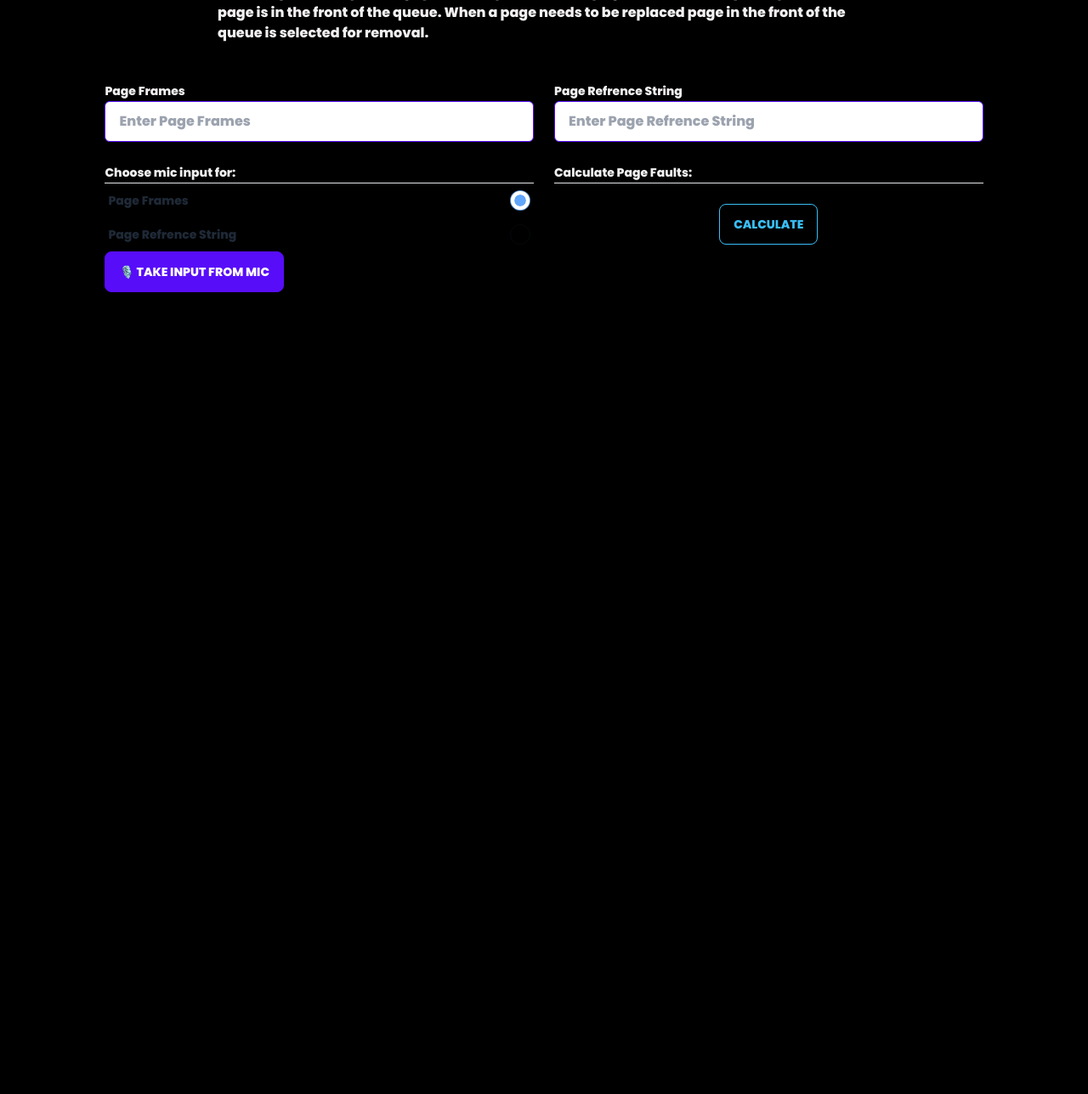
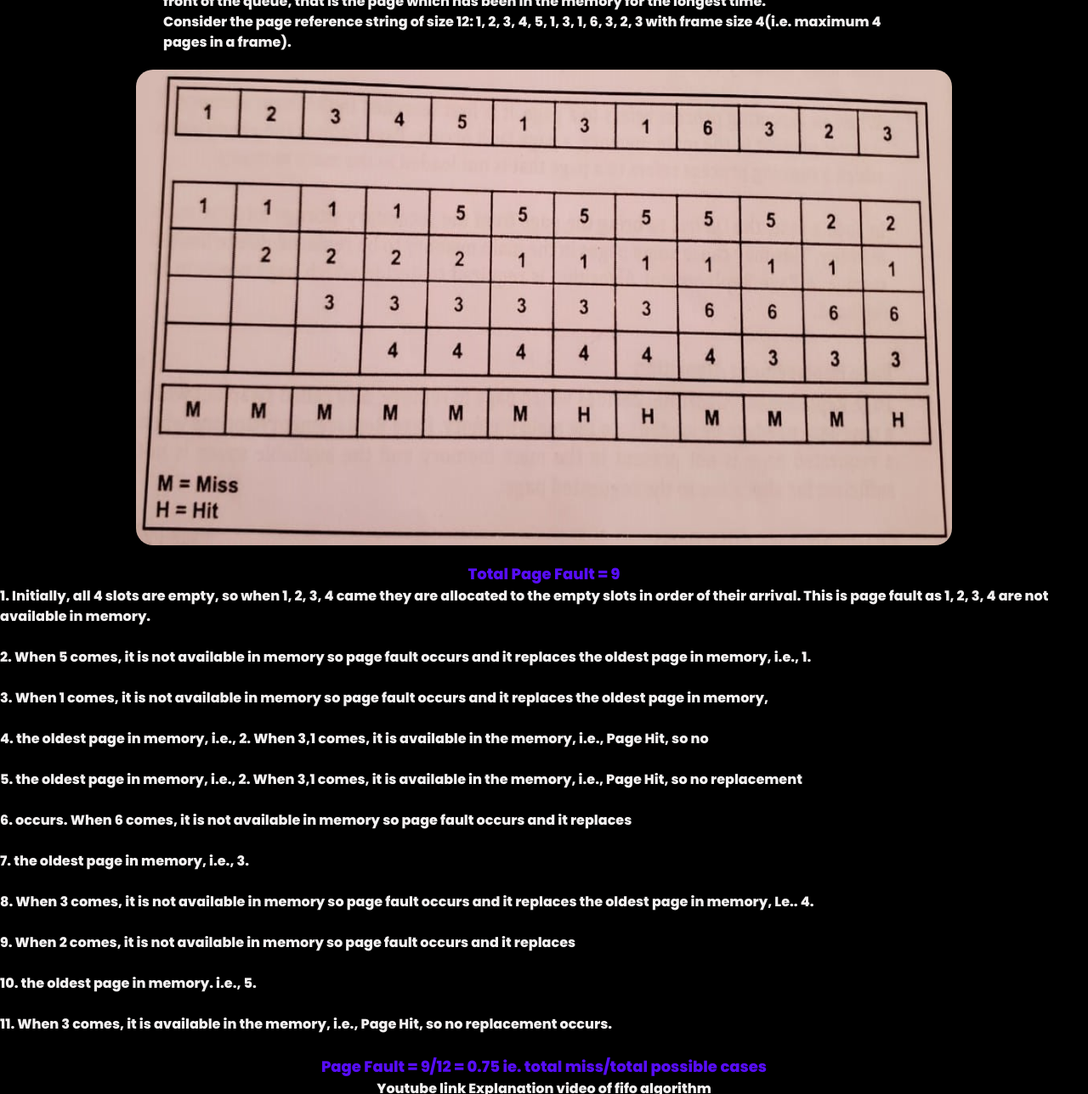
Before and after one commit to BuddyCodez/bos-pagereplacement, a plain HTML site: page pagereplacement/fifo.html in a window 1280 px wide. Shown: the part 247-1535 px from the top of the page at 85% size. Drawn offline with nearby package versions, Linux system fonts and the light colour scheme; a script that the page names is missing; a web font is replaced by a local one.

Commit message:
new latest

```diff
--- a/pagereplacement/fifo.html
+++ b/pagereplacement/fifo.html
@@ -12,18 +12,36 @@
 
 </head>
 
-<body class=" transition-colors">
+<body class=" transition-colors flex justify-center items-start" style="height: 100vh">
     <header>
         <!-- ! Navbar -->
         <div class="navbar bg-base-100 text-white" style="position: fixed;">
             <div class="flex-1">
 
-                <a class="btn btn-ghost normal-case text-xl">
+                <a class="btn btn-ghost normal-case text-xl" href="index.html">
                     Page Replacement Algorithm</a>
 
             </div>
 
             <div class="flex-none">
+                <ul class="menu menu-horizontal px-1">
+
+                    <li tabindex="0">
+                        <a>
+                            Explanation
+                            <svg class="fill-current" xmlns="http://www.w3.org/2000/svg" width="20" height="20"
+                                viewBox="0 0 24 24">
+                                <path d="M7.41,8.58L12,13.17L16.59,8.58L18,10L12,16L6,10L7.41,8.58Z" />
+                            </svg>
+                        </a>
+                        <ul class="p-2 bg-base-100">
+                            <li><a href="fifo.html">First In First Out</a></li>
+                            <li><a href="lru.html">Least Recently Used</a></li>
+                        </ul>
+                    </li>
+                    <li><br /> <br /></li>
+                    <li><br /> <br /></li>
+                </ul>
                 <label class="swap swap-rotate" onclick="toggle();">
                     <input type="checkbox" onclick="toggle();" />
 
@@ -38,98 +56,127 @@
                             d="M21.64,13a1,1,0,0,0-1.05-.14,8.05,8.05,0,0,1-3.37.73A8.15,8.15,0,0,1,9.08,5.49a8.59,8.59,0,0,1,.25-2A1,1,0,0,0,8,2.36,10.14,10.14,0,1,0,22,14.05,1,1,0,0,0,21.64,13Zm-9.5,6.69A8.14,8.14,0,0,1,7.08,5.22v.27A10.15,10.15,0,0,0,17.22,15.63a9.79,9.79,0,0,0,2.1-.22A8.11,8.11,0,0,1,12.14,19.73Z" />
                     </svg>
                 </label>
-                <ul class="menu menu-horizontal px-1" style="padding-right: 15px; ">
 
-
-                    <li tabindex="0">
-                        <a>
-                            Choose Algorithm
-                            <svg class="fill-current" xmlns="http://www.w3.org/2000/svg" width="20" height="20"
-                                viewBox="0 0 24 24">
-                                <path d="M7.41,8.58L12,13.17L16.59,8.58L18,10L12,16L6,10L7.41,8.58Z" />
-                            </svg>
-                        </a>
-                        <ul class="p-2 bg-base-100" style="left: 0px;">
-                            <li><a href="./lru.html">Least Recently Used </a></li>
-                            <li><First href="fifo.html">First In First Out </a></li>
-                        </ul>
-                    </li>
-
-                </ul>
             </div>
         </div>
     </header>
-    <div id="app">
-        <h1 class="text-4xl font-bold text-primary">First In First Out
+    <div id="app2">
+        <h1 class="text-info text-4xl text-bolder">Page Replacement Algorithms First in First Out (FIFO):</h1>
+        <p style="width: 70vw;margin-top: 25px;">
+
+            This is the simplest page replacement algorithm. In this algorithm, the OS maintains a queue that keeps
+            track of all the
+            pages in memory, with the oldest page at the front and the most recent page at the back.
+
+            First in First Out (FIFO)
+
+            When there is a need for page replacement, the FIFO algorithm, swaps out the page at the front of the queue,
+            that is the
+            page which has been in the memory for the longest time.
+            <br>
+            Consider the page reference string of size 12: 1, 2, 3, 4, 5, 1, 3, 1, 6, 3, 2, 3 with frame size 4(i.e.
+            maximum 4 pages
+            in a frame).
+        </p>
+
+        <img src="./static/fifoex.jpg" alt="Fifo Example" class="example">
+        <h1 class="text-lg text-primary">
+            Total Page Fault = 9
         </h1>
-        <p style="width: 60vw;">
-        In this algorithm, operating system keeps track of all pages in the memory in a queue, oldest page is in the front of
-        the queue. When a page needs to be replaced page in the front of the queue is selected for removal.
-        </p>
-        <div class="flex flex-wrap w-100 h-100" id="wrapper">
-            <form novalidate="" action=""
-                class="container flex flex-col mx-auto space-y-12 justify-center items-center ng-untouched ng-pristine ng-valid dark:bg-gray-900 rounded-lg">
+        <ol class="myul" type="1">
 
-                <fieldset class="flex justify-center items-center gap-6 p-6 rounded-md shadow-sm dark:bg-gray-900">
+            <li>
 
-                    <div class="grid grid-cols-6 gap-6 col-span-full lg:col-span-3">
-                        <div class="col-span-full sm:col-span-3">
-                            <label for="frames" class="text-sm">Page Frames </label>
-                            <input id="capacity" type="number" placeholder="Enter Page Frames"
-                                class="w-full rounded-md focus:ring focus:ring-opacity-75 focus:ring-violet-400 dark:border-gray-700  input input-primary">
-                        </div>
-                        <div class="col-span-full sm:col-span-3">
-                            <label for="Refrence String" class="text-sm">Page Refrence String </label>
-                            <input type="text" placeholder="Enter Page Refrence String"
-                                class="w-full rounded-md focus:ring focus:ring-opacity-75 focus:ring-violet-400 dark:border-gray-700  input input-primary"
-                                id="rs" value="" oninput="press()">
-                        </div>
-                        <div class="col-span-full sm:col-span-3">
-                            <label class="text-sm">Choose mic input for:</label><br />
-                            <hr>
-                            <div class="form-control">
-                                <label class="label cursor-pointer">
-                                    <span class="label-text">Page Frames</span>
-                                    <input type="radio" name="radio-10" class="radio checked:bg-blue-400" id="fram"
-                                        checked />
-                                </label>
-                            </div>
-                            <div class="form-control">
-                                <label class="label cursor-pointer">
-                                    <span class="label-text">Page Refrence String</span>
-                                    <input type="radio" name="radio-10" class="radio checked:bg-blue-400" id="refe" />
-                                </label>
-                            </div>
+                1. Initially, all 4 slots are empty, so when 1, 2, 3, 4 came they are allocated to the empty slots in
+                order
+                of their
+                arrival. This is page fault as 1, 2, 3, 4 are not available in memory.
 
-                            <a for="Refrence String" class=" btn btn-primary text-sm " onclick="micinput();">🎙️ Take
-                                input from
-                                mic</a>
+            </li>
+            <br>
+            <li>
 
-                        </div>
-                        <div class="col-span-full sm:col-span-3 justify-center">
-                            <label class="text-sm">Calculate Page Faults:</label><br />
-                            <hr>
-                            <br />
-                            <div class="faults hidden" id="faults">
-                                <label for="pageFaults">
-                                    <h1 class="text-2xl font-bold text-primary">Page Faults: </h1>
-                                    <h1 class="text-2xl font-bold text-primary" id="pageFaults">0</h1>
-                                </label>
-                            </div>
-                            <div class="flex justify-center w-100">
-                                <a class="btn btn-outline btn-info" onclick="Calculate('fifo');">Calculate</a>
-                            </div>
-                        </div>
-                    </div>
+                2. When 5 comes, it is not available in memory so page fault occurs and it replaces the oldest page in
+                memory,
+                i.e., 1.
 
-                </fieldset>
+            </li>
+            <br>
+            <li>
 
-            </form>
-        </div>
+                3. When 1 comes, it is not available in memory so page fault occurs and it replaces the oldest page in
+                memory,
+
+            </li>
+            <br>
+            <li>
+
+                4. the oldest page in memory, i.e., 2. When 3,1 comes, it is available in the memory, i.e., Page Hit,
+                so no
+
+            </li>
+            <br>
+            <li>
+
+                5. the oldest page in memory, i.e., 2. When 3,1 comes, it is available in the memory, i.e., Page Hit,
+                so no
+                replacement
+
+            </li>
+            <br>
+            <li>
+
+                6. occurs. When 6 comes, it is not available in memory so page fault occurs and it replaces
+
+            </li>
+            <br>
+            <li>
+
+                7. the oldest page in memory, i.e., 3.
+
+            </li>
+            <br>
+            <li>
+
+                8. When 3 comes, it is not available in memory so page fault occurs and it replaces the oldest page in
+                memory,
+                Le.. 4.
+
+            </li>
+            <br>
+            <li>
+
+                9. When 2 comes, it is not available in memory so page fault occurs and it replaces
+
+            </li>
+            <br>
+            <li>
+
+                10. the oldest page in memory. i.e., 5.
+
+            </li>
+            <br>
+            <li>
+                <p>
+                    11. When 3 comes, it is available in the memory, i.e., Page Hit, so no replacement occurs.
+                </p>
+            </li>
+            <br>
+        </ol>
+        <h1 class="text-lg text-primary">
+            Page Fault = 9/12 = 0.75 ie. total miss/total possible cases
+        </h1>
+        <h1> <u>Youtube link Explanation video of fifo algorithm
+          <blockquote>  credits to <i> Gate Smasher</i> </blockquote></u>
+        </h1>
+
+
+
+
+
     </div>
 
 
-    <script type="text/javascript" src="./javascripts/algorithm.js"></script>
     <script src="https://cdn.tailwindcss.com"></script>
 </body>
 
--- a/pagereplacement/stylesheets/style.css
+++ b/pagereplacement/stylesheets/style.css
@@ -13,9 +13,26 @@ body {
   background-color: var(--bg);
   width: 100vw;
   overflow-x: hidden;
-  height: 200vh;
+  height: 100%;
   color: var(--clr);
   font-family: "Poppins", sans-serif;
+}
+#app2 {
+  margin-top: 100px;
+  display: flex;
+  flex-direction: column;
+  justify-content: start;
+  align-items: center;
+  width: 100%;
+  min-height: 100vh;
+  background-color: var(--bg);
+}
+.example {
+  width: 75vw;
+  height: 70vh;
+  border-radius: 20px;
+  margin-top: 20px;
+  margin-bottom: 20px;
 }
 #app {
   display: flex;
```
Also changed, not shown: pagereplacement/index.html (+18 -1 lines), pagereplacement/static/fifoex.jpg (added), 1 other file.
